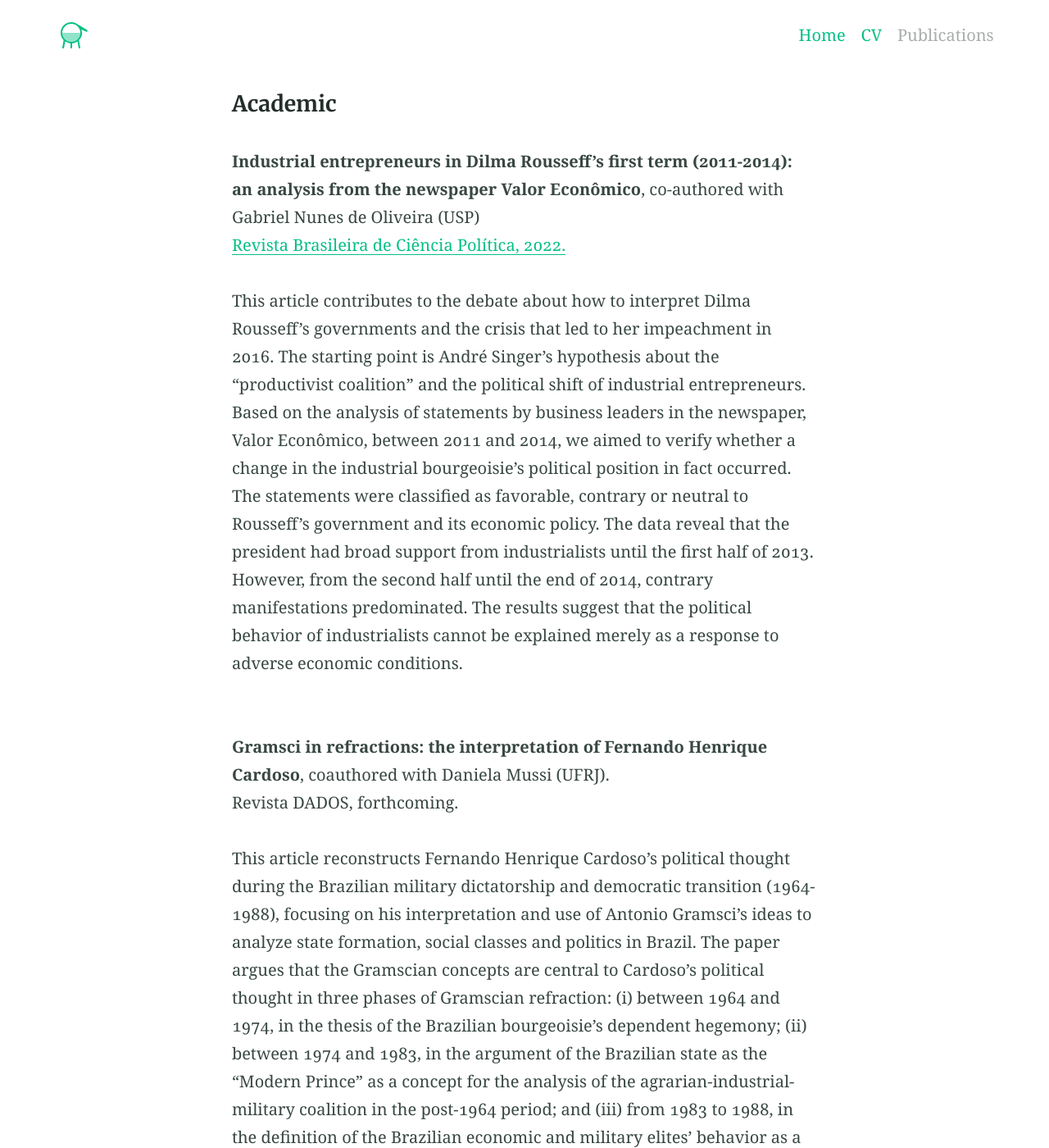
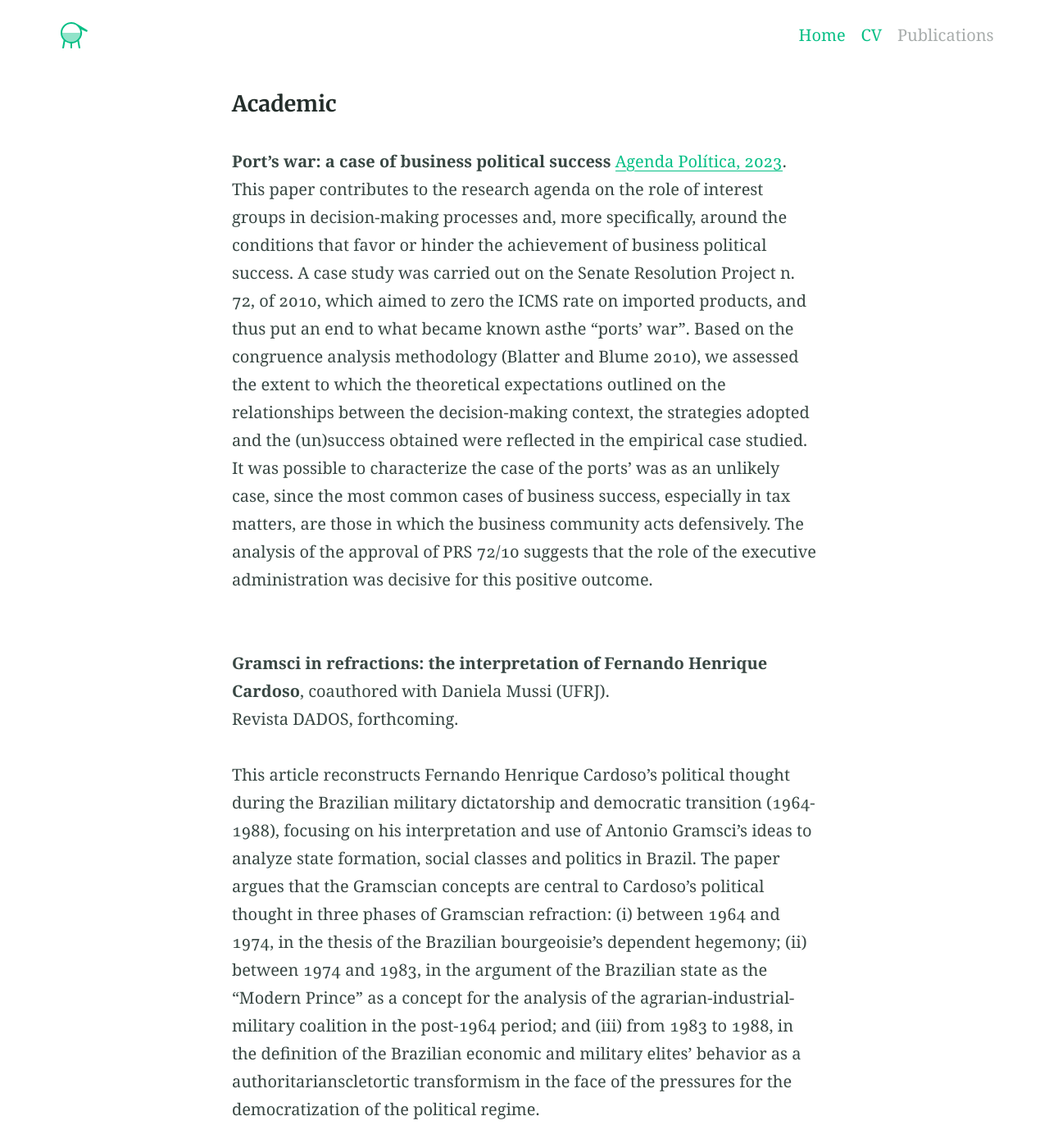
Before and after one commit to nicoleherscovici/nicoleherscovici.github.io, a Jekyll site: the page built from pubs.md, in a window 1280 px wide and 1400 px high. Shown: the whole window at 82% size. Built offline with Jekyll 4.4.1, drawn with Linux system fonts in a browser that asks for light colours; some of the changed text lies outside the part shown.

Commit message:
Update pubs.md

```diff
--- a/pubs.md
+++ b/pubs.md
@@ -11,12 +11,9 @@ description: Here are some links for publications, op-eds, commentary and the li
 
 #### Academic
 <br>
-**Industrial entrepreneurs in Dilma Rousseff’s first term (2011-2014): an analysis from the newspaper Valor Econômico**, co-authored with Gabriel Nunes de Oliveira (USP)<br>
-[Revista Brasileira de Ciência Política, 2022.](https://www.scielo.br/j/rbcpol/a/qJkmrFTQFT7hrkXcb8nKdrG/)
-
-
-This article contributes to the debate about how to interpret Dilma Rousseff’s governments and the crisis that led to her impeachment in 2016. The starting point is André Singer’s hypothesis about the “productivist coalition” and the political shift of industrial entrepreneurs. Based on the analysis of statements by business leaders in the newspaper, Valor Econômico, between 2011 and 2014, we aimed to verify whether a change in the industrial bourgeoisie’s political position in fact occurred. The statements were classified as favorable, contrary or neutral to Rousseff’s government and its economic policy. The data reveal that the president had broad support from industrialists until the first half of 2013. However, from the second half until the end of 2014, contrary manifestations predominated. The results suggest that the political behavior of industrialists cannot be explained merely as a response to adverse economic conditions.
-
+**Port's war: a case of business political success**
+[Agenda Política, 2023](https://www.agendapolitica.ufscar.br/index.php/agendapolitica/article/view/791).
+This paper contributes to the research agenda on the role of interest groups in decision-making processes  and,  more  specifically,  around  the conditions  that  favor  or  hinder  the  achievement  of  business political success. A case study was carried out on the Senate Resolution Project n. 72, of 2010, which aimed to zero  the ICMS  rate  on  imported  products, and  thus  put  an  end  to  what  became  known  asthe “ports’ war”. Based on the congruence analysis methodology (Blatter and Blume 2010), we assessed the extent to which the theoretical  expectations  outlined  on  the  relationships  between  the  decision-making  context,  the  strategies adopted and the (un)success obtained were reflected in the empirical case studied. It was possible to characterize the case of the ports’ was as an unlikely case, since the most common cases of business success, especially in tax matters, are those in which the business community acts defensively. The analysis of the approval of PRS 72/10 suggests that the role of the executive administration was decisive for this positive outcome.
 
 <br>
 **Gramsci in refractions: the interpretation of Fernando Henrique Cardoso**, coauthored with Daniela Mussi (UFRJ). <br>
@@ -24,6 +21,14 @@ Revista DADOS, forthcoming.
 
 
 This article reconstructs Fernando Henrique Cardoso’s political thought during the Brazilian military dictatorship and democratic transition (1964-1988), focusing on his interpretation and use of Antonio Gramsci’s ideas to analyze state formation, social classes and politics in Brazil. The paper argues that the Gramscian concepts are central to Cardoso’s political thought in three phases of Gramscian refraction: (i) between 1964 and 1974, in the thesis of the Brazilian bourgeoisie's dependent hegemony; (ii) between 1974 and 1983, in the argument of the Brazilian state as the “Modern Prince” as a concept for the analysis of the agrarian-industrial-military coalition in the post-1964 period; and (iii) from 1983 to 1988, in the definition of the Brazilian economic and military elites’ behavior as a authoritarianscletortic transformism in the face of the pressures for the democratization of the political regime.
+
+<br>
+
+**Industrial entrepreneurs in Dilma Rousseff’s first term (2011-2014): an analysis from the newspaper Valor Econômico**, co-authored with Gabriel Nunes de Oliveira (USP)<br>
+[Revista Brasileira de Ciência Política, 2022](https://www.scielo.br/j/rbcpol/a/qJkmrFTQFT7hrkXcb8nKdrG/)
+
+
+This article contributes to the debate about how to interpret Dilma Rousseff’s governments and the crisis that led to her impeachment in 2016. The starting point is André Singer’s hypothesis about the “productivist coalition” and the political shift of industrial entrepreneurs. Based on the analysis of statements by business leaders in the newspaper, Valor Econômico, between 2011 and 2014, we aimed to verify whether a change in the industrial bourgeoisie’s political position in fact occurred. The statements were classified as favorable, contrary or neutral to Rousseff’s government and its economic policy. The data reveal that the president had broad support from industrialists until the first half of 2013. However, from the second half until the end of 2014, contrary manifestations predominated. The results suggest that the political behavior of industrialists cannot be explained merely as a response to adverse economic conditions.
 
 <br>
 
@@ -81,7 +86,7 @@ Translation published as a chapter of the book [*Brasil no inferno global: Capit
 
 Boletim Lua Nova: [How do business achieve political success? Evidences from the ports’ war](https://boletimluanova.org/como-os-empresarios-obtem-vitorias-politicas/). 2022.
 
-Boletim Lua Nova: [The giant woke up: The 2013 mass demonstrations and business opposition
-to Rouseff’s government](https://boletimluanova.org/o-gigante-acordou-manifestacoes-2013-oposicao-dilma/). 2022.
+[Boletim Lua Nova](https://boletimluanova.org/o-gigante-acordou-manifestacoes-2013-oposicao-dilma/) & [Estadão](https://www.estadao.com.br/politica/gestao-politica-e-sociedade/o-gigante-acordou-as-manifestacoes-de-junho-de-2013-e-a-oposicao-industrial-ao-governo-dilma/): The giant woke up: The 2013 mass demonstrations and business opposition
+to Rouseff’s government, 2022, 2023.
 
 Fórum Cenedic: [American interregnum and the Biden administration: an analysis from Nancy Fraser](https://cenedic.fflch.usp.br/node/68). 2021.
```
